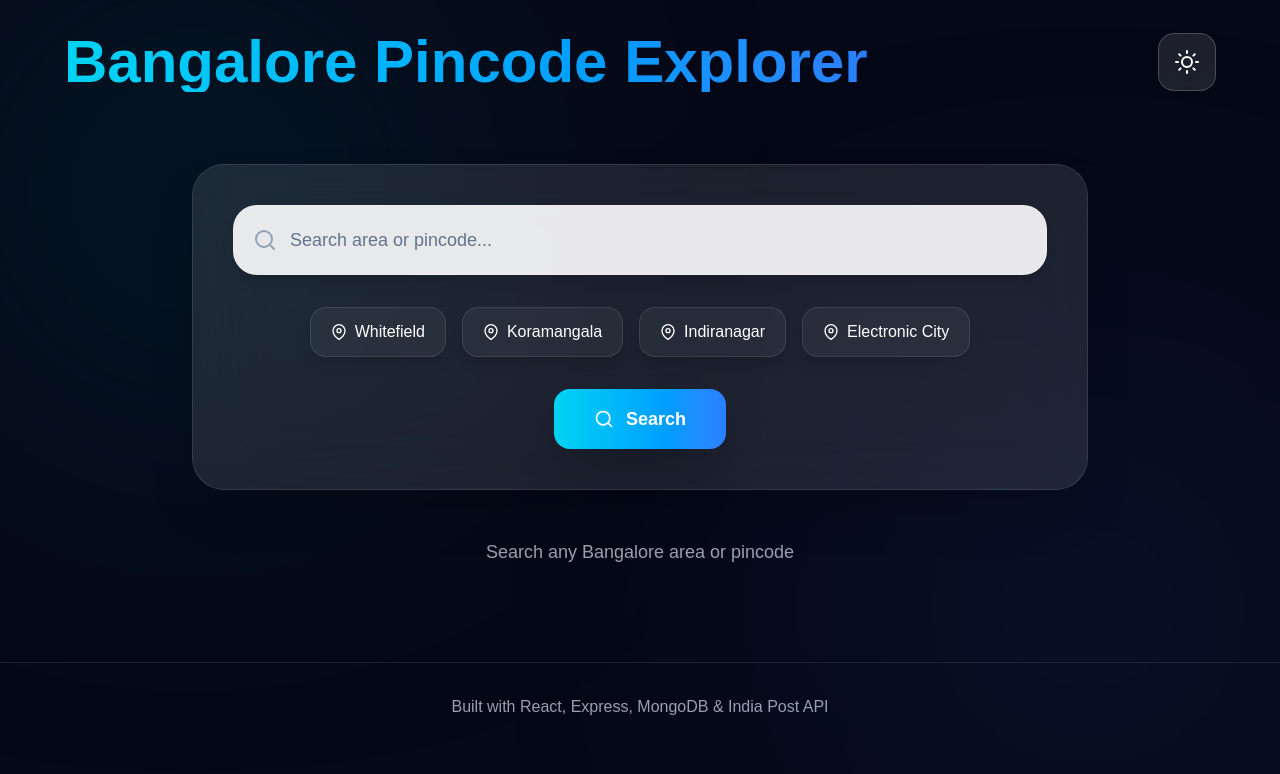
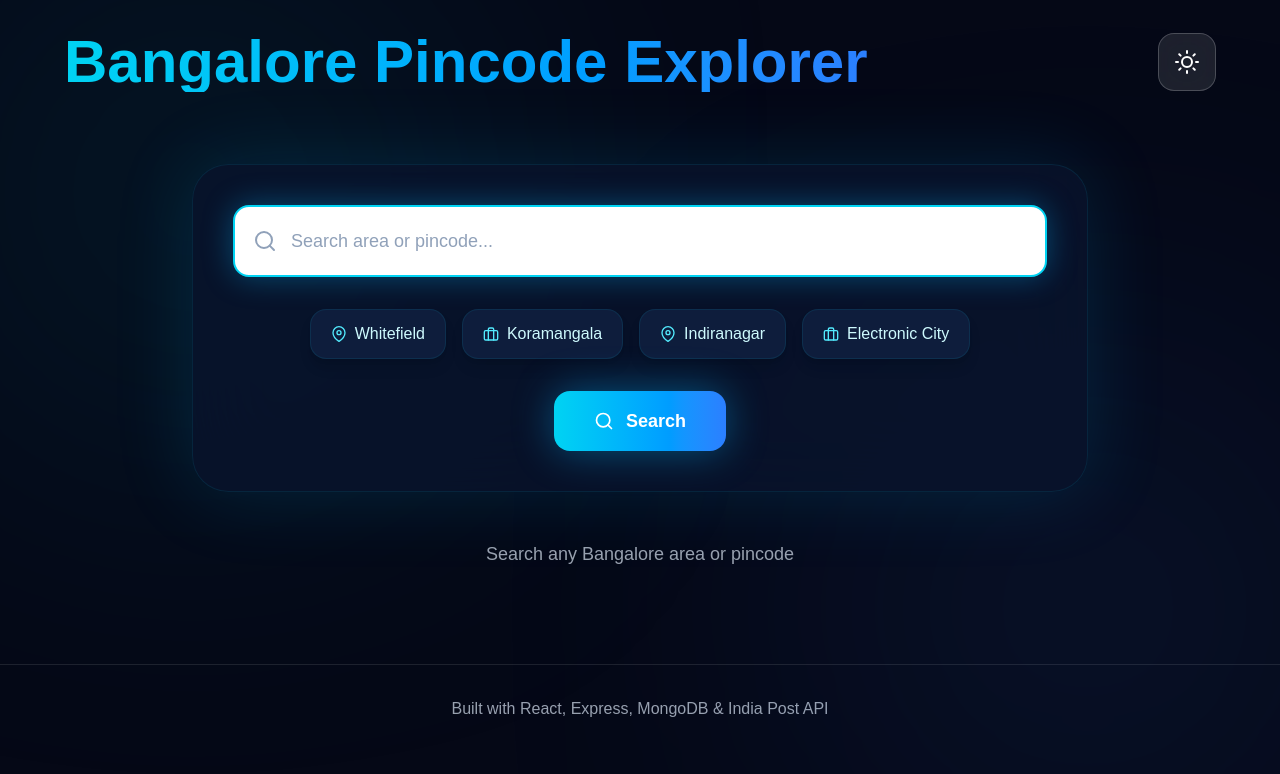
Before and after one commit to vartikadhochak/bangalore-pincode-explorer, a React (Vite) app in the folder client/: page / in a window 1280 px wide. Shown: the top 774 px of the page. Built offline with nearby package versions, Linux system fonts and the light colour scheme.

Commit message:
Modernized search UI

```diff
--- a/client/src/components/SearchBar.jsx
+++ b/client/src/components/SearchBar.jsx
@@ -1,98 +1,137 @@
 import { useEffect, useState } from 'react';
 import axios from 'axios';
 import { motion } from 'framer-motion';
+
 import {
   FiSearch,
+  FiMapPin,
   FiClock,
-  FiMapPin,
+  FiTrash2,
+  FiBriefcase,
 } from 'react-icons/fi';
 
 const suggestions = [
-  'Whitefield',
-  'Koramangala',
-  'Indiranagar',
-  'Electronic City',
+  {
+    name: 'Whitefield',
+    icon: <FiMapPin />,
+  },
+  {
+    name: 'Koramangala',
+    icon: <FiBriefcase />,
+  },
+  {
+    name: 'Indiranagar',
+    icon: <FiMapPin />,
+  },
+  {
+    name: 'Electronic City',
+    icon: <FiBriefcase />,
+  },
 ];
 
 const SearchBar = ({ setResults }) => {
+
   const [input, setInput] = useState('');
   const [loading, setLoading] = useState(false);
   const [error, setError] = useState('');
   const [recentSearches, setRecentSearches] = useState([]);
 
   const searchData = async () => {
+
     if (!input.trim()) return;
 
     try {
+
       setLoading(true);
       setError('');
 
       let res;
 
       if (/^[0-9]+$/.test(input)) {
+
         res = await axios.get(
           `https://bangalore-pincode-api.onrender.com/api/pincode/${input}`
         );
+
       } else {
+
         res = await axios.get(
           `https://bangalore-pincode-api.onrender.com/api/area/${input}`
         );
+
       }
 
       setResults(res.data);
 
       if (!recentSearches.includes(input)) {
+
         setRecentSearches((prev) => [
           input,
           ...prev.slice(0, 4),
         ]);
+
       }
 
       if (res.data.length === 0) {
-        setError('No results found.');
+        setError('No results found');
       }
 
     } catch (err) {
-      setError('Something went wrong.');
+
+      setError('Something went wrong');
       console.log(err);
+
     } finally {
+
       setLoading(false);
+
     }
   };
 
   useEffect(() => {
+
     const delay = setTimeout(() => {
+
       if (input.length > 2) {
         searchData();
       }
-    }, 600);
+
+    }, 700);
 
     return () => clearTimeout(delay);
+
   }, [input]);
 
   return (
+
     <motion.div
-      initial={{ opacity: 0, y: 25 }}
+      initial={{ opacity: 0, y: 30 }}
       animate={{ opacity: 1, y: 0 }}
       transition={{ duration: 0.5 }}
       className="
-        bg-white/10
-        backdrop-blur-2xl
-        border border-white/10
-        rounded-[32px]
-        shadow-2xl
-        p-8 md:p-10
         max-w-5xl
         mx-auto
+        rounded-[36px]
+        border border-cyan-400/10
+        bg-[#09152d]/80
+        backdrop-blur-2xl
+        shadow-[0_0_80px_rgba(0,180,255,0.15)]
+        p-8 md:p-10
       "
     >
 
       {/* Search Input */}
-      <div className="relative w-full">
+      <div className="relative">
 
         <FiSearch
-          className="absolute left-5 top-1/2 -translate-y-1/2 text-slate-400"
           size={24}
+          className="
+            absolute
+            left-5
+            top-1/2
+            -translate-y-1/2
+            text-slate-400
+          "
         />
 
         <input
@@ -102,19 +141,18 @@ const SearchBar = ({ setResults }) => {
           onChange={(e) => setInput(e.target.value)}
           className="
             w-full
-            bg-white/90
-            text-slate-800
-            placeholder-slate-500
-            rounded-3xl
+            rounded-2xl
+            bg-white
             py-5
             pl-14
             pr-5
             text-lg
+            text-slate-700
             outline-none
-            border border-white/20
-            focus:ring-4
-            focus:ring-cyan-400/30
-            shadow-lg
+            border-2
+            border-cyan-400
+            shadow-[0_0_30px_rgba(0,180,255,0.35)]
+            placeholder:text-slate-400
           "
         />
 
@@ -124,25 +162,32 @@ const SearchBar = ({ setResults }) => {
       <div className="flex flex-wrap justify-center gap-4 mt-8">
 
         {suggestions.map((item, index) => (
+
           <button
             key={index}
-            onClick={() => setInput(item)}
+            onClick={() => setInput(item.name)}
             className="
               flex items-center gap-2
               px-5 py-3
               rounded-2xl
-              bg-white/5
-              border border-white/10
-              text-white
+              bg-[#0e1d3c]
+              border border-cyan-400/10
+              text-cyan-100
               hover:bg-cyan-500
-              hover:border-cyan-400
+              hover:text-white
               transition-all duration-300
               shadow-lg
             "
           >
-            <FiMapPin size={16} />
-            {item}
+
+            <span className="text-cyan-300">
+              {item.icon}
+            </span>
+
+            {item.name}
+
           </button>
+
         ))}
 
       </div>
@@ -154,21 +199,24 @@ const SearchBar = ({ setResults }) => {
           onClick={searchData}
           className="
             flex items-center gap-3
+            px-10 py-4
+            rounded-2xl
             bg-gradient-to-r
             from-cyan-400
             to-blue-500
+            text-white
+            text-lg
+            font-bold
+            shadow-[0_0_40px_rgba(0,180,255,0.4)]
             hover:scale-105
             transition-all duration-300
-            text-white
-            px-10 py-4
-            rounded-2xl
-            font-bold
-            text-lg
-            shadow-2xl
           "
         >
+
           <FiSearch size={20} />
+
           Search
+
         </button>
 
       </div>
@@ -189,7 +237,8 @@ const SearchBar = ({ setResults }) => {
 
       {/* Recent Searches */}
       {recentSearches.length > 0 && (
-        <div className="mt-10 border-t border-white/10 pt-6">
+
+        <div className="mt-10 border-t border-cyan-400/10 pt-6">
 
           <div className="flex items-center justify-between mb-5">
 
@@ -209,13 +258,17 @@ const SearchBar = ({ setResults }) => {
             <button
               onClick={() => setRecentSearches([])}
               className="
+                flex items-center gap-2
                 text-cyan-300
                 hover:text-white
                 transition-all duration-300
-                text-sm
               "
             >
+
               Clear All
+
+              <FiTrash2 size={16} />
+
             </button>
 
           </div>
@@ -223,32 +276,35 @@ const SearchBar = ({ setResults }) => {
           <div className="flex flex-wrap gap-4">
 
             {recentSearches.map((item, index) => (
+
               <button
                 key={index}
                 onClick={() => setInput(item)}
                 className="
-                  flex items-center gap-2
+                  flex items-center gap-3
                   px-5 py-3
                   rounded-2xl
-                  bg-white/5
-                  border border-cyan-400/20
-                  text-cyan-50
+                  bg-[#0e1d3c]
+                  border border-cyan-400/10
+                  text-cyan-100
                   hover:bg-cyan-500
-                  hover:border-cyan-400
-                  hover:scale-105
+                  hover:text-white
                   transition-all duration-300
-                  shadow-lg
-                  backdrop-blur-xl
                 "
               >
+
                 <FiClock size={16} />
+
                 {item}
+
               </button>
+
             ))}
 
           </div>
 
         </div>
+
       )}
 
     </motion.div>
```
